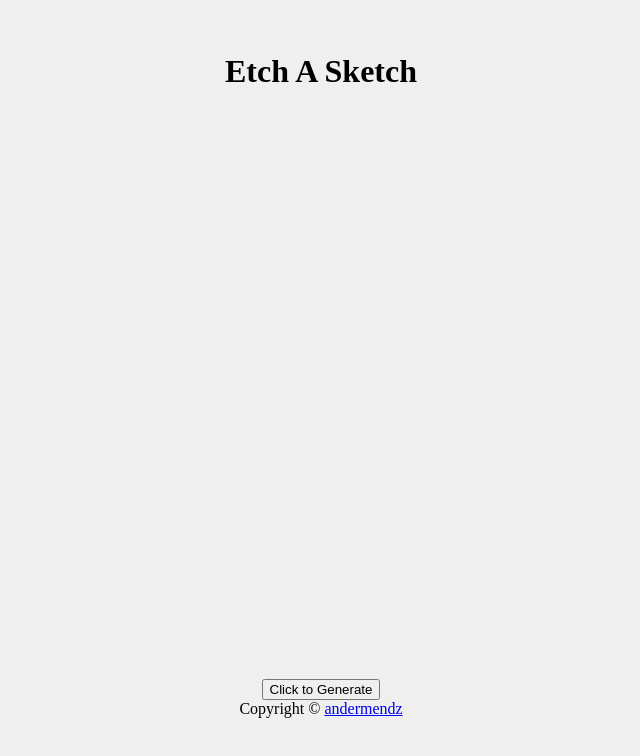
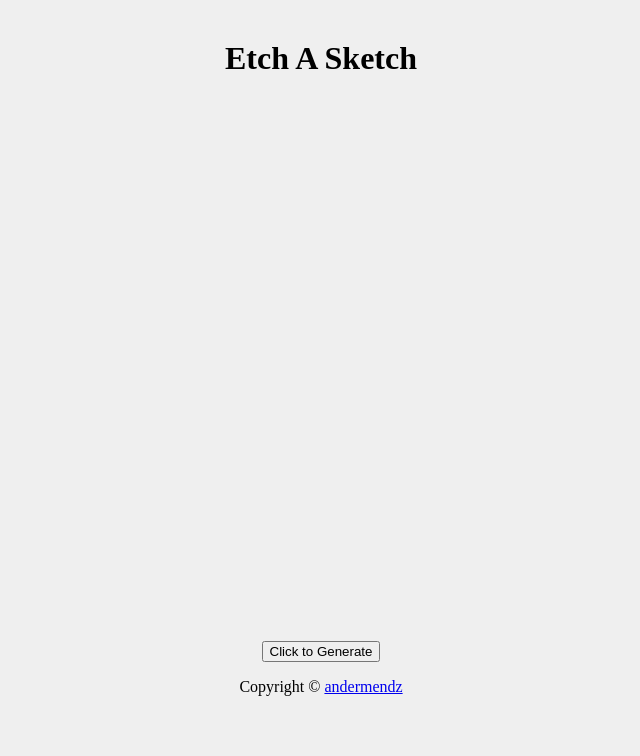
Before and after one commit to andermendz/etch-a-sketch, a plain HTML site: page index.html in a window 1280 px wide. Shown: the whole page, without its empty margins (319-959 px from the left). Drawn offline with Linux system fonts and the light colour scheme.

Commit message:
minor details / styles

```diff
--- a/styles.css
+++ b/styles.css
@@ -6,8 +6,8 @@ body {
     background-color: #efefef;
   }
 
-  #title, #container {
-    margin: 1.4em;
+  #title, #container, #foot {
+    margin: 1em;
   }
 
 #container {
@@ -27,7 +27,7 @@ body {
 
 .box {
   display: flex;
-  border: 1px solid rgb(139, 139, 139);
+  border: 0.1px solid rgb(139, 139, 139);
   flex-grow: 1;
   height: 100%;
 }
```
